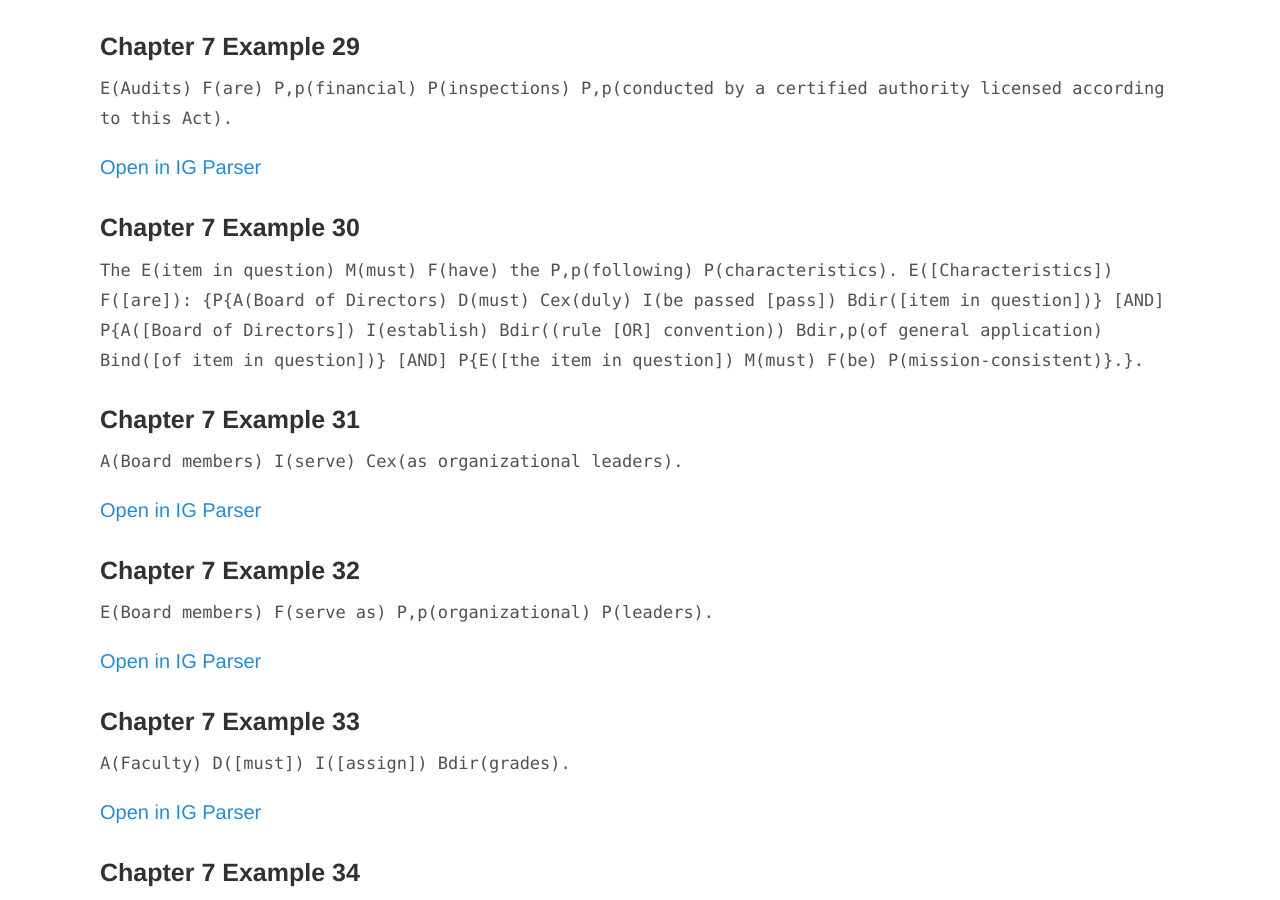
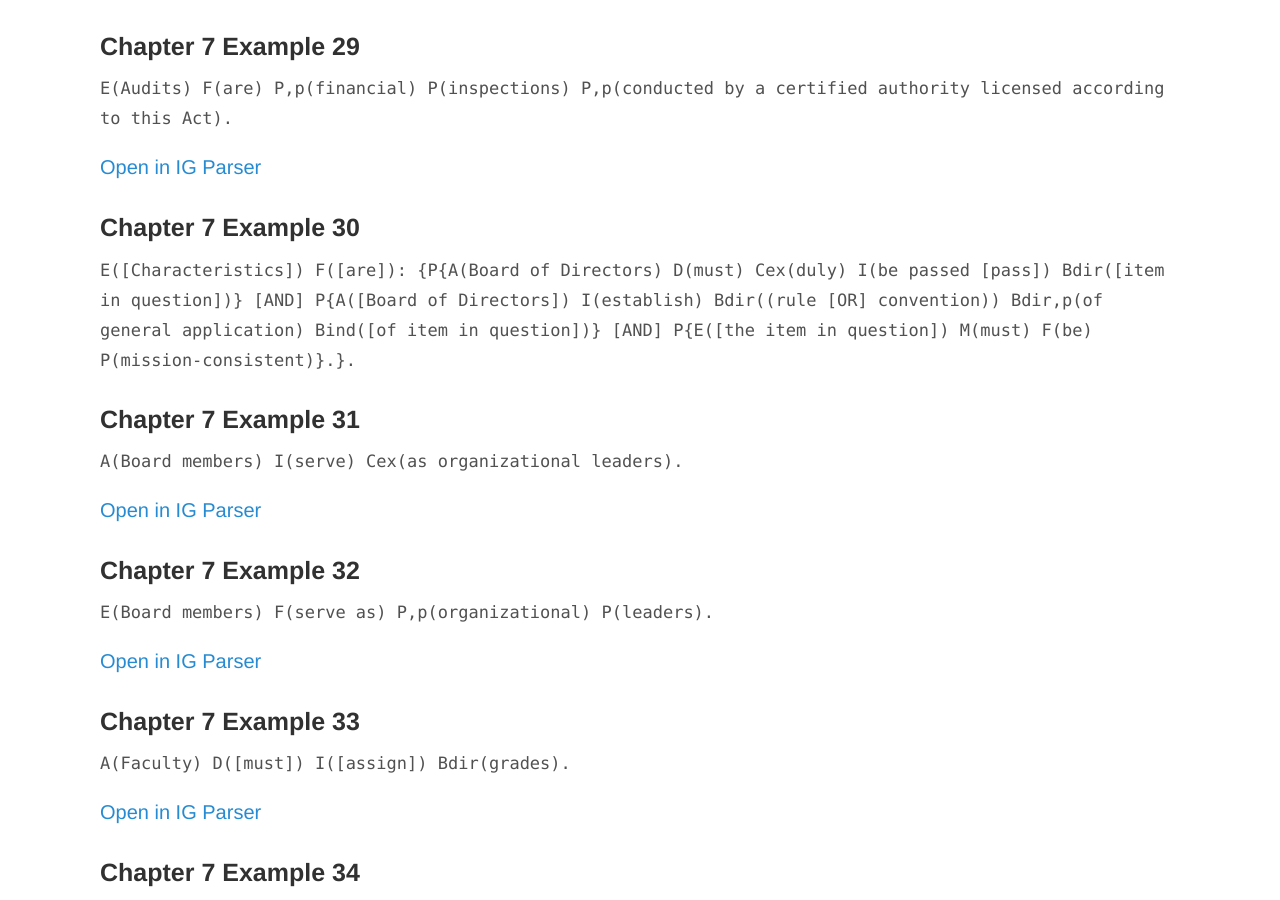
Before and after one commit to InstitutionalGrammar/IG-Book, a Jekyll site: the page built from book-examples.md, in a window 1280 px wide and 900 px high, scrolled down 4882 px. Built offline with Jekyll 4.4.1, drawn with Linux system fonts in a browser that asks for light colours; some of the changed text lies outside the part shown.

````diff
--- a/book-examples.md
+++ b/book-examples.md
@@ -207,7 +207,11 @@ title: IG Book
 <a name="ed1ch7ex30"></a>
 ### Chapter 7 Example 30
 
-```The E(item in question) M(must) F(have) the P,p(following) P(characteristics). E([Characteristics]) F([are]): {P{A(Board of Directors) D(must) Cex(duly) I(be passed [pass]) Bdir([item in question])} [AND] P{A([Board of Directors]) I(establish) Bdir((rule [OR] convention)) Bdir,p(of general application) Bind([of item in question])} [AND] P{E([the item in question]) M(must) F(be) P(mission-consistent)}.}.```
+```E([Characteristics]) F([are]): {P{A(Board of Directors) D(must) Cex(duly) I(be passed [pass]) Bdir([item in question])} [AND] P{A([Board of Directors]) I(establish) Bdir((rule [OR] convention)) Bdir,p(of general application) Bind([of item in question])} [AND] P{E([the item in question]) M(must) F(be) P(mission-consistent)}.}.```
+
+
+<!-- only focusing on second statement, i.e., omitted The E(item in question) M(must) F(have) the P,p(following) P(characteristics). -->
+
 
 <a name="ed1ch7ex31"></a>
 ### Chapter 7 Example 31
````
Also changed, not shown: other parts of book-examples.md (+3 -1 lines).
